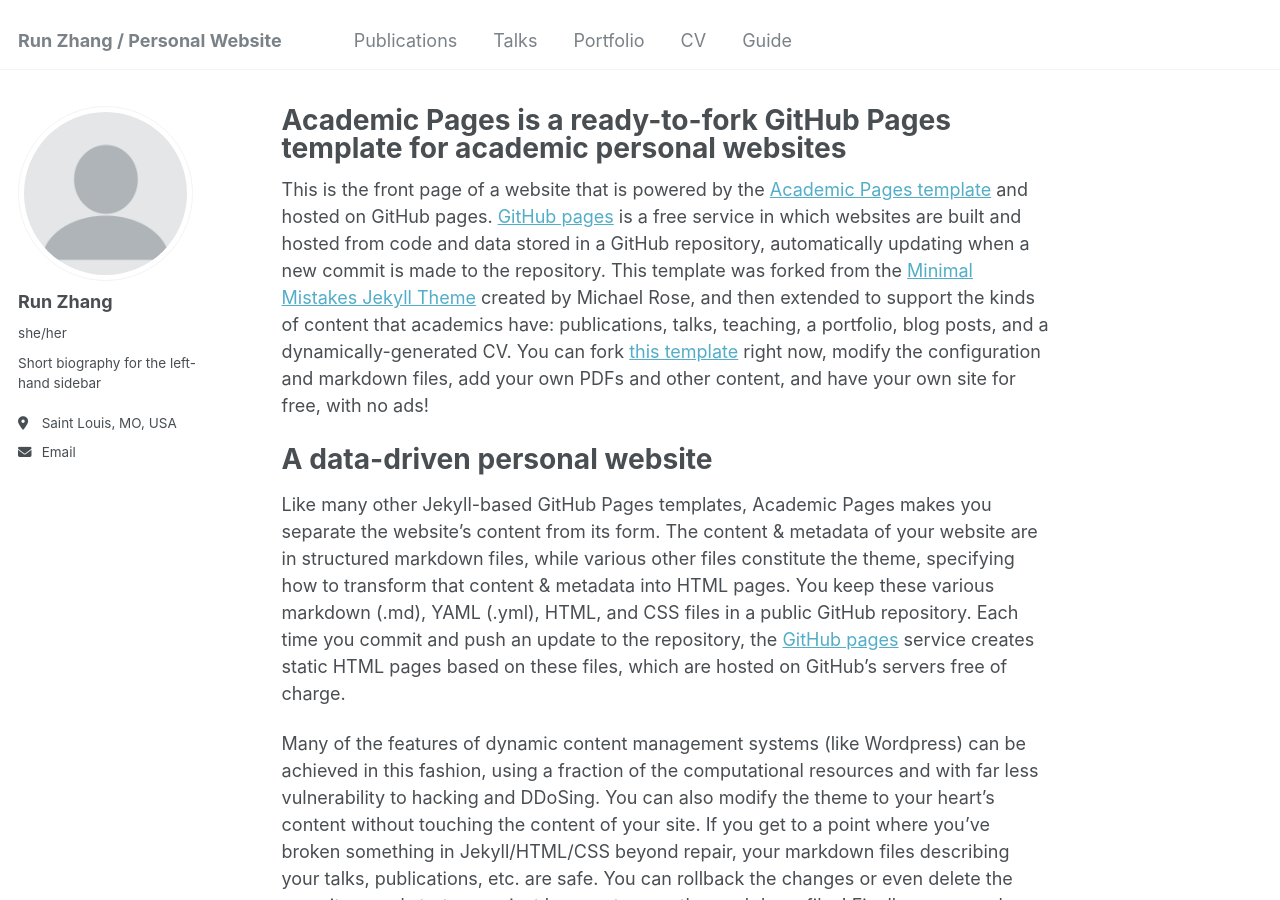
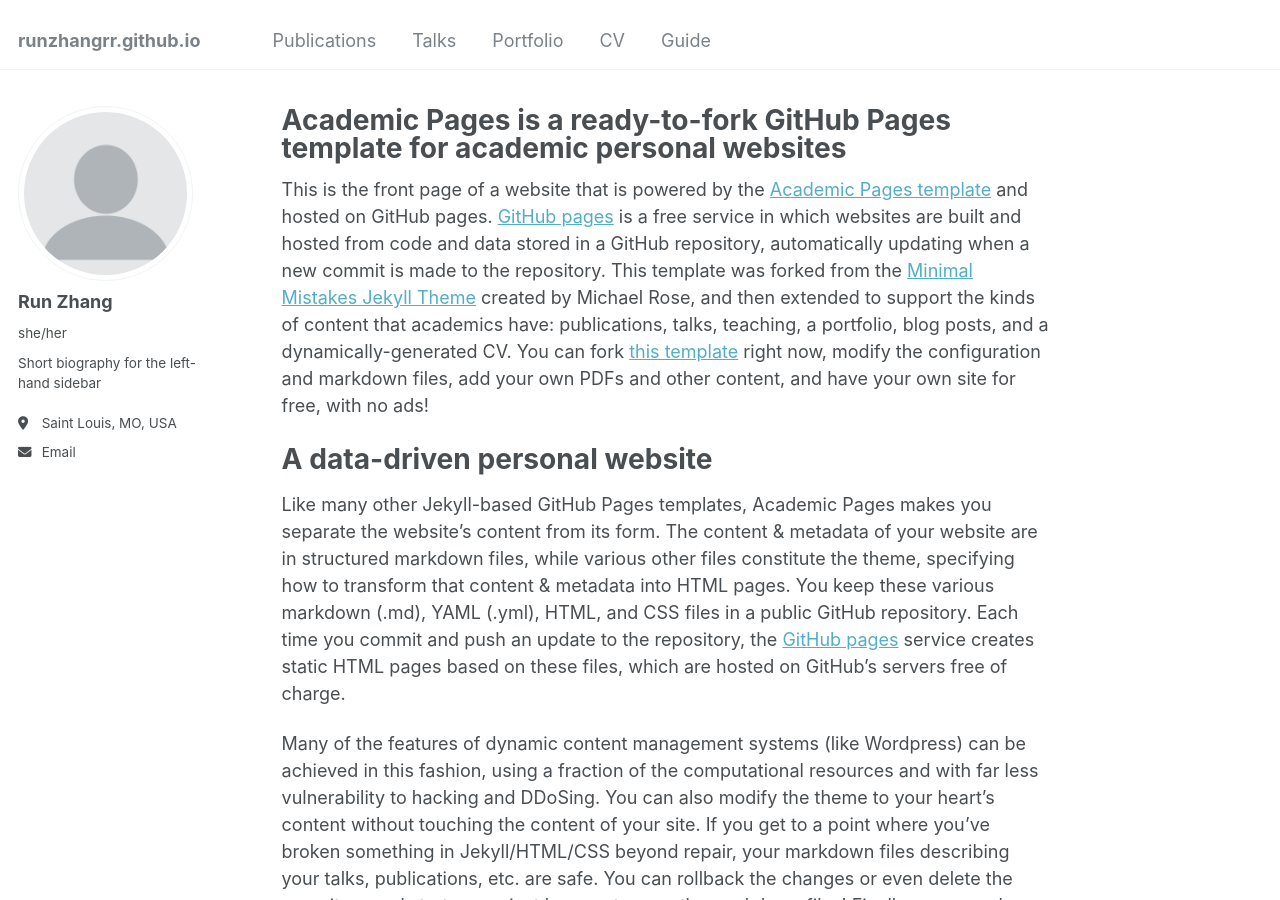
Before and after one commit to Run98/runzhangrr.github.io, a Jekyll site: the page built from _pages/about.md, in a window 1280 px wide and 900 px high. Built offline with Jekyll 4.4.1, drawn with Linux system fonts in a browser that asks for light colours.

Commit message:
Update _config.yml

```diff
--- a/_config.yml
+++ b/_config.yml
@@ -8,8 +8,8 @@
 
 # Basic Site Settings
 locale                   : "en-US"
-title                    : "Run Zhang / Personal Website"
-title_separator          : "-"
+# title                    : "Run Zhang / Personal Website"
+# title_separator          : "-"
 name                     : &name "Run Zhang"
 description              : &description "personal description"
 url                      : https://runzhang.github.io # the base hostname & protocol for your site e.g. "https://mmistakes.github.io"
```
